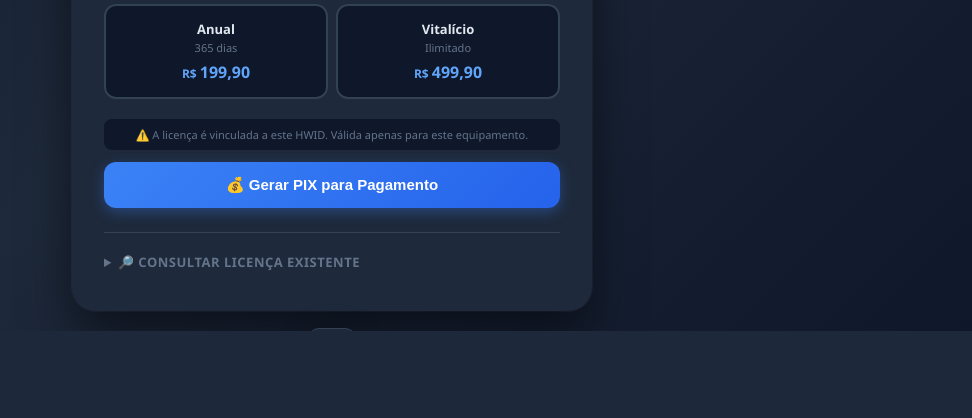
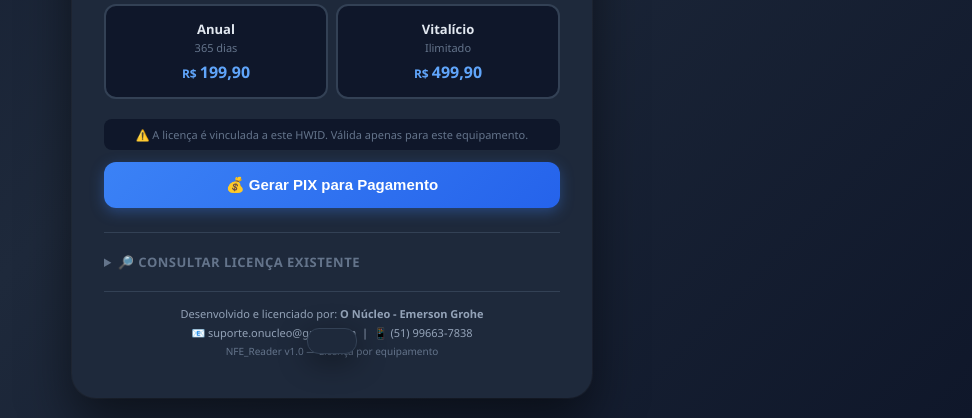
Before and after one commit to onucleo-dev/nfe-licensing-server, a Flask app: page / in a window 1280 px wide. Shown: the part 522-940 px from the top of the page, without its empty margins (308-1280 px from the left). Before the commit the page ends 853 px from the top, so only its background shows below. Run offline with Flask 3, Linux system fonts and the light colour scheme.

Commit message:
add contato whatsapp e email no site

```diff
--- a/templates/index.html
+++ b/templates/index.html
@@ -410,6 +410,19 @@
             </div>
         </details>
     </div>
+
+    <!-- FOOTER -->
+    <div style="margin-top:20px;padding-top:14px;border-top:1px solid #334155;text-align:center">
+        <p style="font-size:11px;color:#94a3b8;margin-bottom:4px">
+            Desenvolvido e licenciado por: <strong>O Núcleo - Emerson Grohe</strong>
+        </p>
+        <p style="font-size:11px;color:#94a3b8;margin-bottom:4px">
+            📧 suporte.onucleo@gmail.com &nbsp;|&nbsp; 📱 (51) 99663-7838
+        </p>
+        <p style="font-size:10px;color:#64748b">
+            NFE_Reader v1.0 — Licença por equipamento
+        </p>
+    </div>
 </div>
 
 <div class="toast" id="toast"></div>
```
